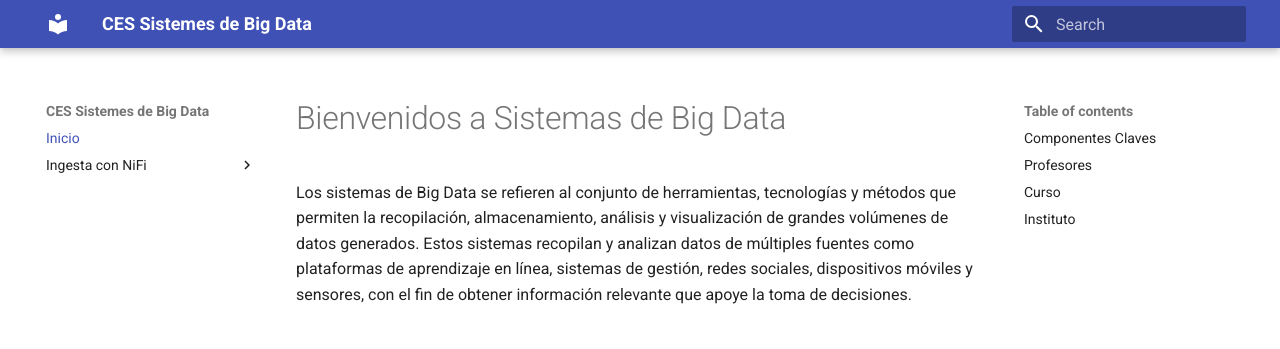
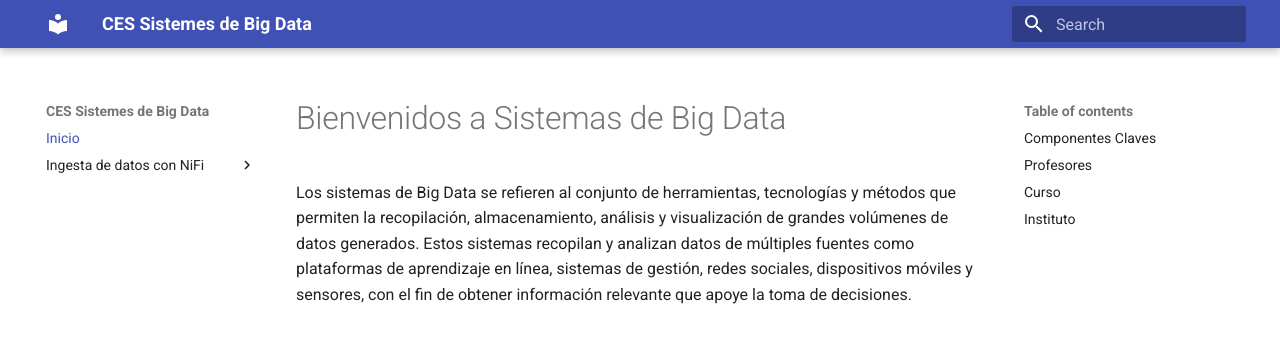
Before and after one commit to jorsodom/bigdata-sb, an MkDocs documentation site: the page built from docs/index.md, in a window 1280 px wide. Shown: the top 349 px of the page. Built offline with MkDocs 1.6.1 and Material for MkDocs 9.7.7, drawn with Linux system fonts in a browser that asks for light colours.

```diff
--- a/mkdocs.yml
+++ b/mkdocs.yml
@@ -4,7 +4,7 @@
 
 nav:
   - Inicio: index.md
-  - Ingesta con NiFi:
+  - Ingesta de datos con NiFi:
     - Introducción: nifiIntroduccion.md
     - Práctica 1: nifiPractica1.md
     - Práctica 2: nifiPractica2.md
```
